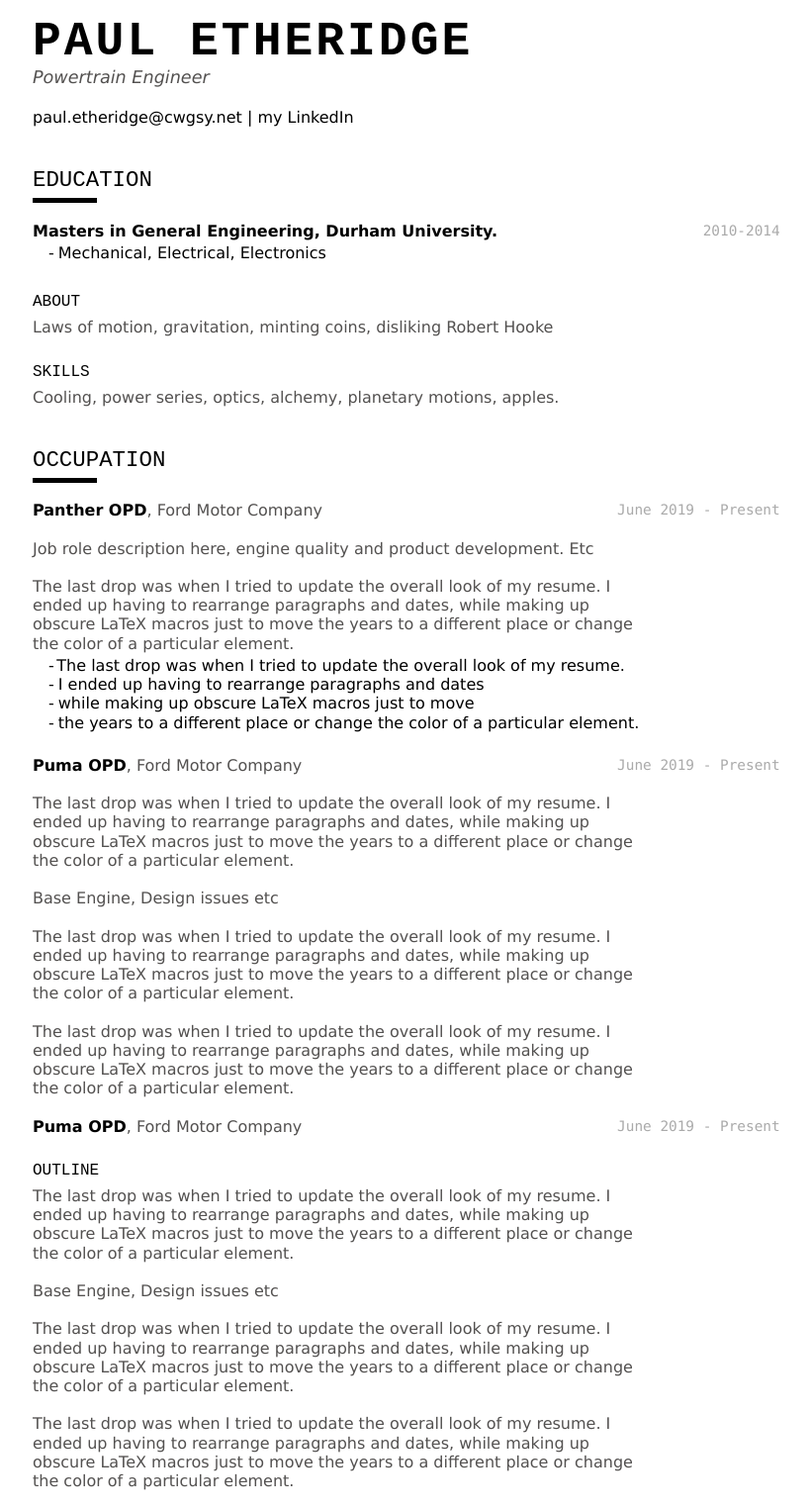
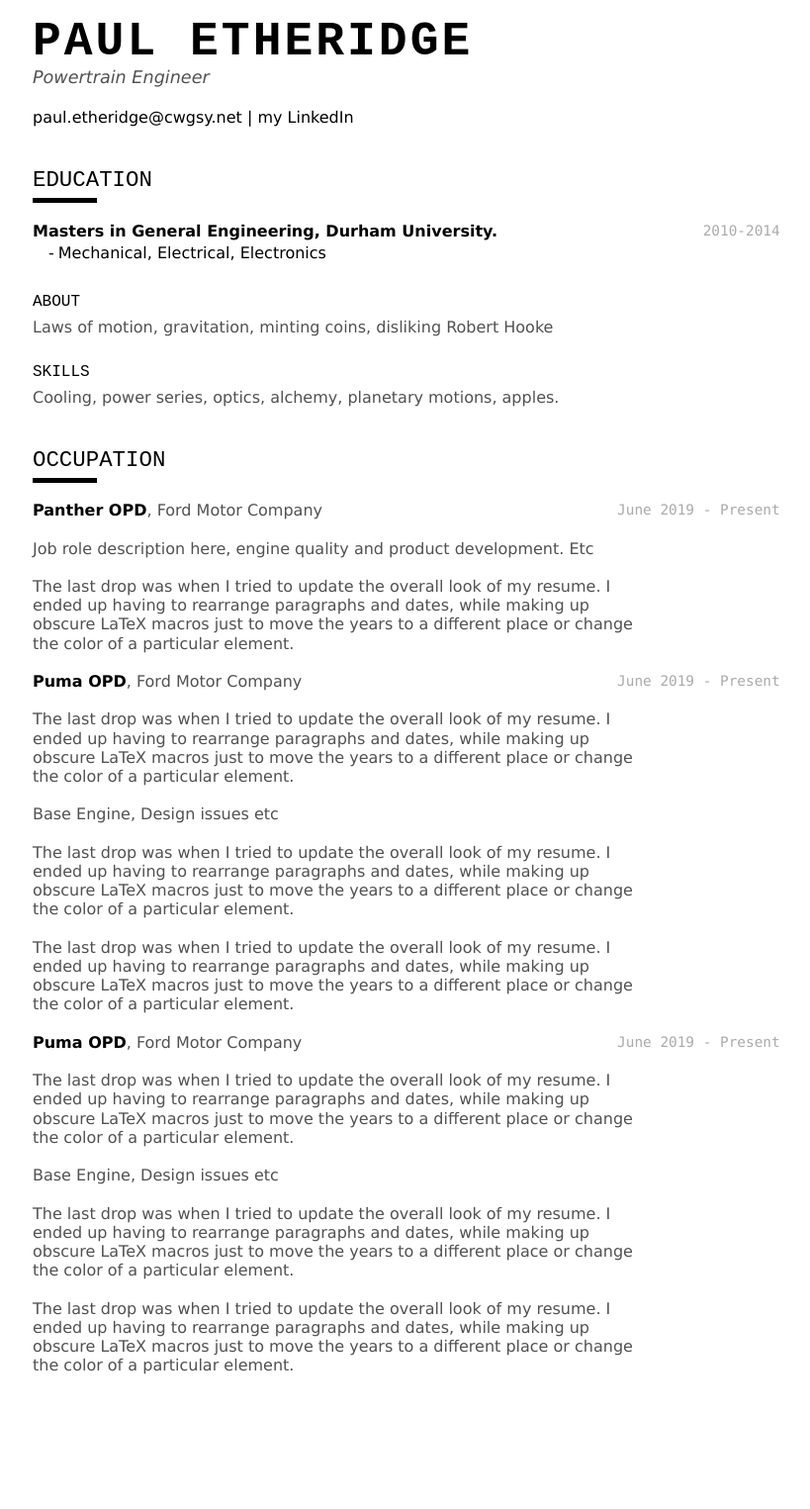
Before and after one commit to elipapa/markdown-cv, a Jekyll site: the page built from index.md, in a window 1280 px wide. Shown: the whole page at 99% size, without its empty margins (223-1042 px from the left). Built offline with Jekyll 4.4.1, drawn with Linux system fonts in a browser that asks for light colours; after the commit the page ends 1409 px from its top, so only the background shows below that.

Commit message:
Update index.md

```diff
--- a/index.md
+++ b/index.md
@@ -31,13 +31,10 @@
 
 Job role description here, engine quality and product development. Etc
 
-The last drop was when I tried to update the overall look of my resume. I ended up having to rearrange paragraphs and dates, while making up obscure LaTeX macros just to move the years to a different place or change the color of a particular element.
-
-
-- The last drop was when I tried to update the overall look of my resume.
-- I ended up having to rearrange paragraphs and dates
-- while making up obscure LaTeX macros just to move
-- the years to a different place or change the color of a particular element.
+The last drop was when I tried to update the overall look of my resume.
+I ended up having to rearrange paragraphs and dates,
+while making up obscure LaTeX macros just to move the years to a different place
+or change the color of a particular element.
 
 
 `June 2019 - Present`
@@ -55,8 +52,6 @@
 `June 2019 - Present`
 __Puma OPD__, Ford Motor Company
 
-### Outline
-
 The last drop was when I tried to update the overall look of my resume. I ended up having to rearrange paragraphs and dates, while making up obscure LaTeX macros just to move the years to a different place or change the color of a particular element.
 
 Base Engine, Design issues etc
```
